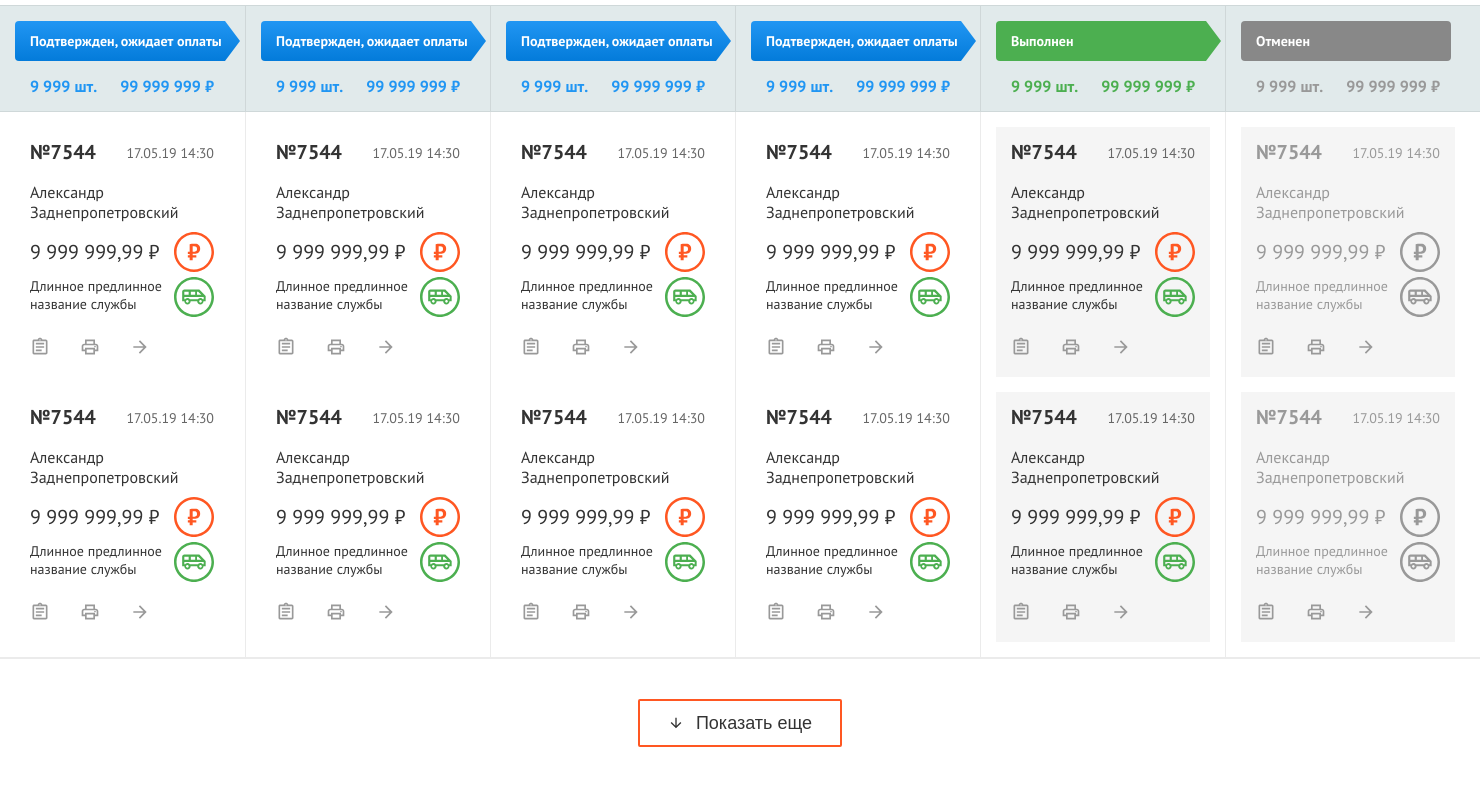
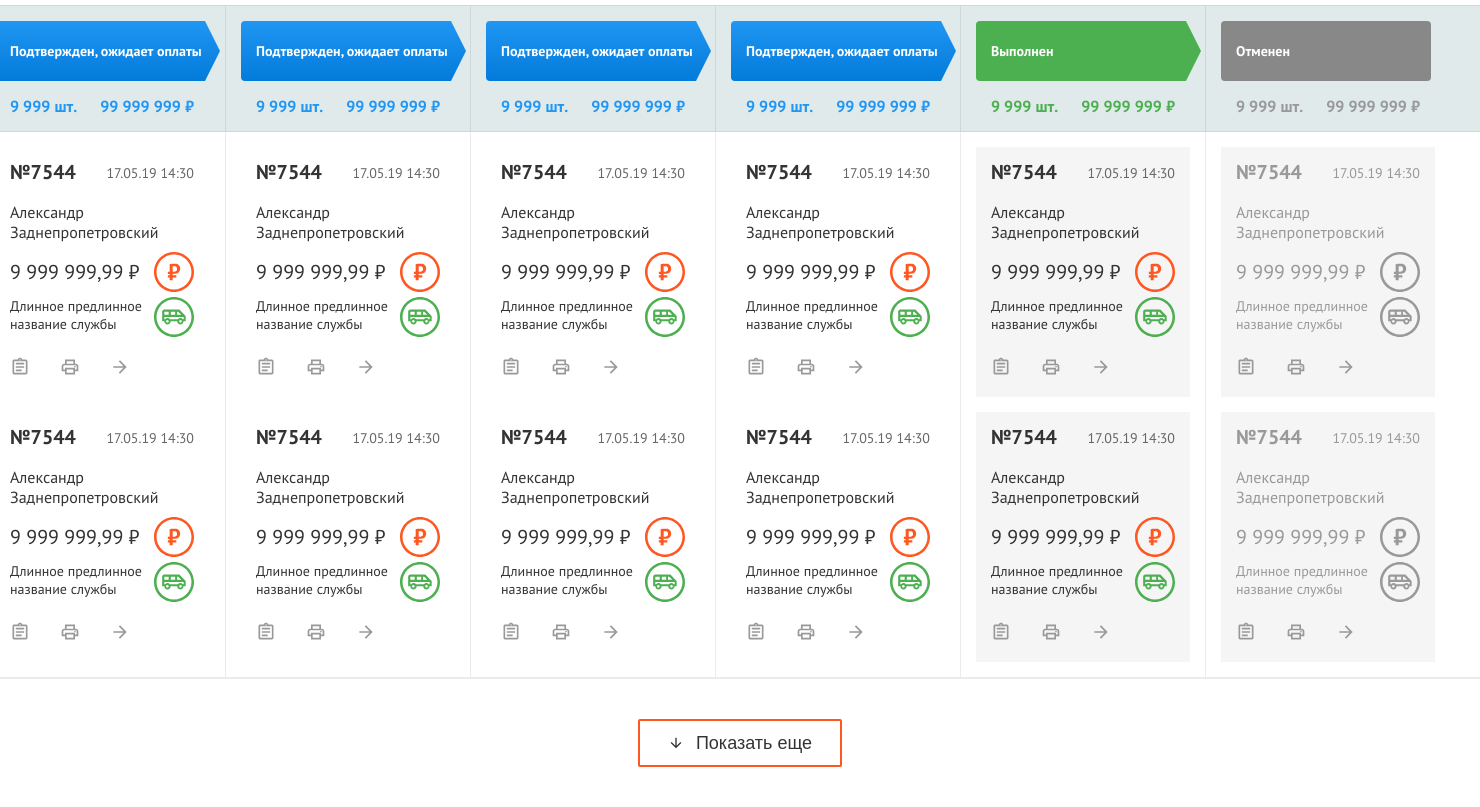
Before and after one commit to dimkadenisov/kanban, a web app: file public/index.html in a window 1480 px wide. Before the commit the page ends 747 px from the top, so only its background shows below. Run offline with its HTML, style and script files only (its server is not run), Linux system fonts and the light colour scheme.

Commit message:
Фикс заголовков колонок

```diff
--- a/frontend/styles/components/order-card.scss
+++ b/frontend/styles/components/order-card.scss
@@ -83,6 +83,10 @@
     margin: 15px;
     border: 5px dashed $gray-500;
   }
+
+  &:hover {
+    box-shadow: 0 0 2px 2px rgba($gray-400, 0.5);
+  }
 }
 
 @media screen and (-ms-high-contrast: active), (-ms-high-contrast: none) {
--- a/frontend/styles/components/orders-category-head.scss
+++ b/frontend/styles/components/orders-category-head.scss
@@ -3,6 +3,7 @@
   width: 245px;
   min-width: 245px;
   padding: 15px;
+  vertical-align: top;
 
   &:not(:first-child) {
     border-left: 1px solid rgba($black, 0.08);
@@ -52,8 +53,8 @@
     position: relative;
     max-width: 210px;
     width: 100%;
-    height: 40px;
-    padding: 0 0 0 15px;
+    min-height: 60px;
+    padding: 7px 0 7px 15px;
     margin: 0 0 15px 0;
     background: linear-gradient(to bottom, $blue-500 0%, $blue-600 100%);
     border-top-left-radius: 4px;
@@ -69,7 +70,7 @@
       top: 0;
       left: 100%;
       width: 15px;
-      height: 40px;
+      height: 100%;
       background: linear-gradient(to bottom, $blue-500 0%, $blue-600 100%);
       clip-path: polygon(100% 50%, 0 0, 0 100%);
     }
@@ -122,8 +123,8 @@
           width: 0;
           height: 0;
           border-left: 15px solid $green-500;
-          border-top: 20px solid transparent;
-          border-bottom: 20px solid transparent;
+          border-top: 30px solid transparent;
+          border-bottom: 30px solid transparent;
           background: none;
           clip-path: none;
         }
--- a/gulpfile.js
+++ b/gulpfile.js
@@ -240,4 +240,4 @@ gulp.task('server', () => {
   browserSync.watch('public/**/*.*').on('change', browserSync.reload);
 });
 
-gulp.task('dev', gulp.series('build', gulp.parallel('watch', 'server')));
+gulp.task('default', gulp.series('build', gulp.parallel('watch', 'server')));
--- a/public/styles/main.css
+++ b/public/styles/main.css
@@ -160,8 +160,13 @@ ul {
 .order-card__placeholder {
   width: calc(100% - 30px);
   height: 200px;
-  margin: 0 15px;
+  margin: 15px;
   border: 5px dashed #888;
+}
+
+.order-card:hover {
+  -webkit-box-shadow: 0 0 2px 2px rgba(153,153,153,.5);
+  box-shadow: 0 0 2px 2px rgba(153,153,153,.5);
 }
 
 @media screen and (-ms-high-contrast:active),(-ms-high-contrast:none) {
@@ -206,6 +211,7 @@ ul {
   width: 245px;
   min-width: 245px;
   padding: 15px;
+  vertical-align: top;
 }
 
 .orders-category-head:not(:first-child) {
@@ -239,7 +245,6 @@ ul {
 
 .orders-category-head__name,
 .orders-category-head__name::after {
-  height: 40px;
   background: -webkit-gradient(linear,left top,left bottom,from(#2196f3),to(#037bda));
   background: linear-gradient(to bottom,#2196f3 0%,#037bda 100%);
 }
@@ -252,7 +257,8 @@ ul {
   -ms-flex-align: center;
   align-items: center;
   max-width: 210px;
-  padding: 0 0 0 15px;
+  min-height: 60px;
+  padding: 7px 0 7px 15px;
   margin: 0 0 15px;
   border-top-left-radius: 4px;
   border-bottom-left-radius: 4px;
@@ -270,6 +276,7 @@ ul {
   top: 0;
   left: 100%;
   width: 15px;
+  height: 100%;
   -webkit-clip-path: polygon(100% 50%,0 0,0 100%);
   clip-path: polygon(100% 50%,0 0,0 100%);
 }
@@ -317,6 +324,8 @@ ul {
 
   .orders-category-head_done .orders-category-head__name::after {
     border-left: 15px solid #4caf50;
+    border-top: 30px solid transparent;
+    border-bottom: 30px solid transparent;
   }
 }
 
@@ -361,6 +370,7 @@ ul {
 
 .orders-box {
   display: table;
+  margin: 0 -20px;
   color: #333;
   font-family: "PT Sans",sans-serif;
 }
```
Also changed, not shown: 1 other file.
